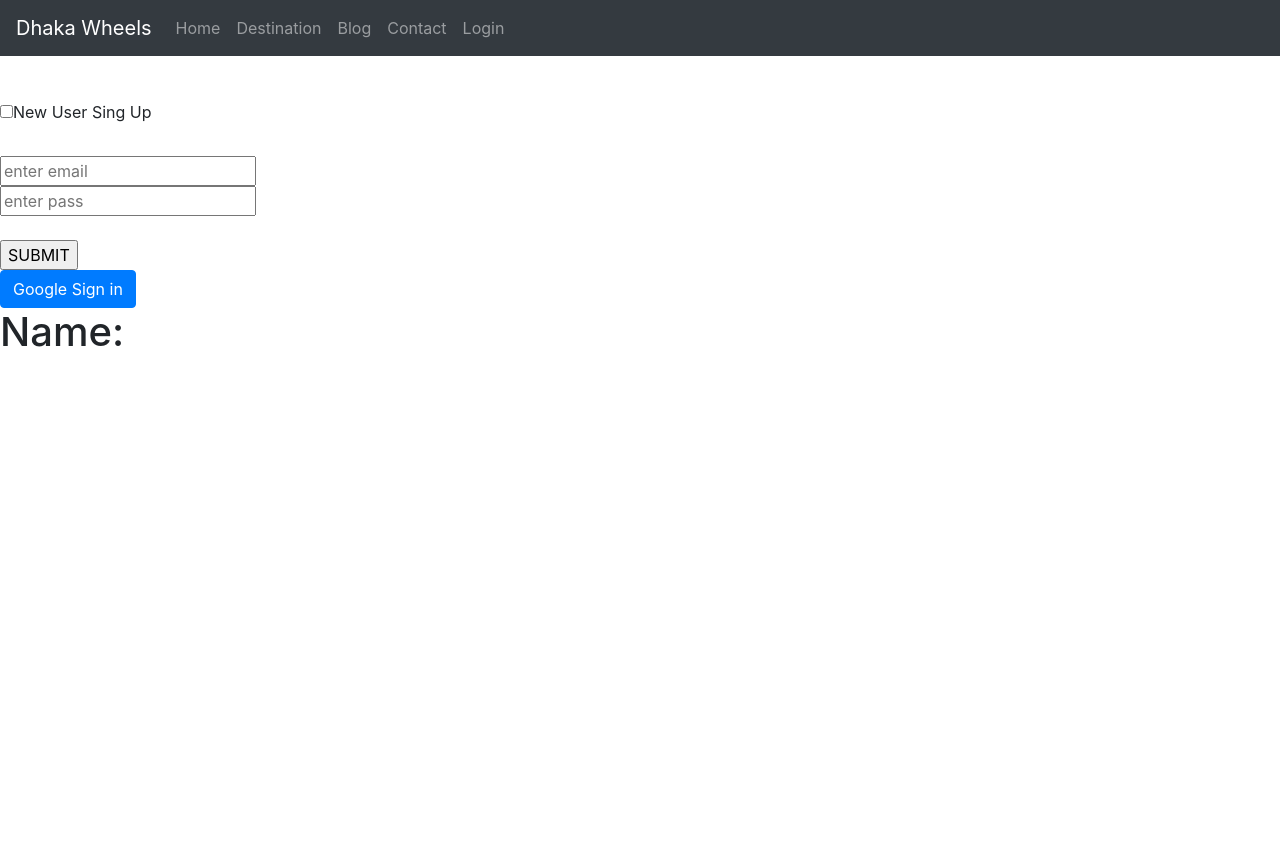
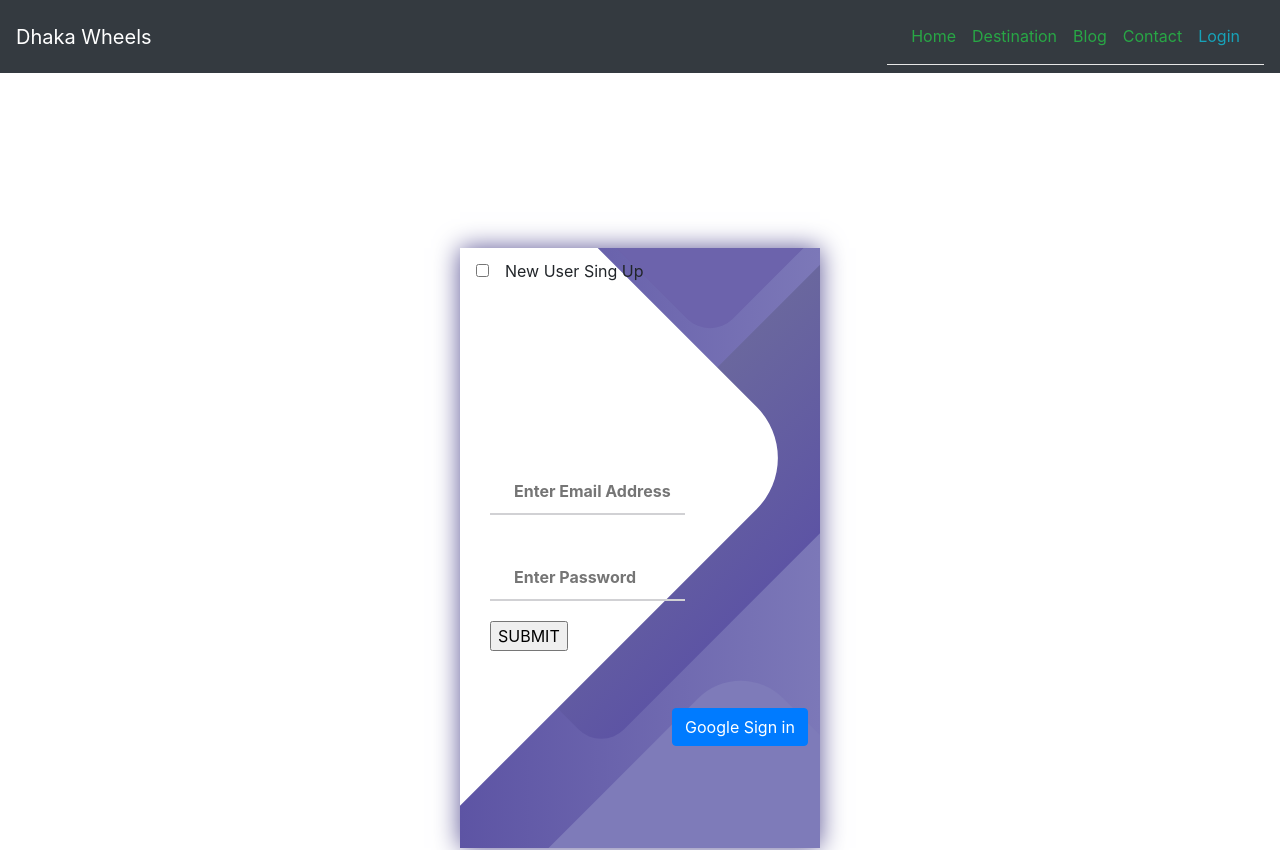
Before and after one commit to OwaliShawon/dhaka-wheels, a React (Create React App) app: page /login in a window 1280 px wide. Shown: the top 850 px of the page. Before the commit the page ends 800 px from the top, so only its background shows below. Built offline with nearby package versions, Linux system fonts and the light colour scheme.

Commit message:
some design change

```diff
--- a/src/App.js
+++ b/src/App.js
@@ -1,19 +1,15 @@
-import logo from './logo.svg';
 import 'bootstrap/dist/css/bootstrap.min.css';
+import { createContext, useState } from 'react';
+import {
+  BrowserRouter as Router, Route, Switch
+} from "react-router-dom";
 import './App.css';
+import Destination from './components/Destination/Destination';
+import Header from './components/Header/Header';
 import Home from './components/Home/Home';
-import {
-  BrowserRouter as Router,
-  Switch,
-  Route,
-  Link
-} from "react-router-dom";
+import Login from './components/Login/Login';
 import NoMatch from './components/NoMatch/NoMatch';
-import Header from './components/Header/Header';
-import Login from './components/Login/Login';
-import { createContext, useState } from 'react';
 import PrivateRoute from './components/PrivateRoute/PrivateRoute';
-import Destination from './components/Destination/Destination';
 
 export const LoggedInUserContext = createContext();
 
@@ -22,7 +18,7 @@ function App() {
   console.log(loggedInUser.name);
   return (
     <LoggedInUserContext.Provider value={[loggedInUser, setLoggedInUser]}>
-      {/* <h1>Name: {loggedInUser.name} </h1> */}
+      <h1>Name: {loggedInUser.name} </h1>
       <Router>
         <Header></Header>
         <Switch>
@@ -40,8 +36,6 @@ function App() {
             <Destination></Destination>
           </PrivateRoute>
 
-
-
           <Route path="*">
             <NoMatch />
           </Route>
--- a/src/components/Header/Header.css
+++ b/src/components/Header/Header.css
@@ -0,0 +1,5 @@
+.links{
+    padding: 0.5rem 1rem;
+    border-bottom: 1px solid #e6e6e6;
+    transition: all 0.3s ease;
+}
--- a/src/components/Header/Header.js
+++ b/src/components/Header/Header.js
@@ -1,7 +1,8 @@
 import React, { useContext } from 'react';
 import { Nav, Navbar } from 'react-bootstrap';
-import { useParams } from 'react-router';
+// import { useParams } from 'react-router';
 import { LoggedInUserContext } from '../../App';
+import "./Header.css";
 
 const Header = () => {
     // const [loggedInUser, setLoggedInUser] = useContext(LoggedInUserContext);
@@ -14,25 +15,17 @@ const Header = () => {
         <div style={{ marginBottom: '100px' }}>
             <Navbar bg="dark" variant="dark" fixed='top'>
                 <Navbar.Brand href="/">
-                    {/* <img
-                        alt=""
-                        src="/logo.svg"
-                        width="30"
-                        height="30"
-                        className="d-inline-block align-top"
-                    />{' '} */}
-                        Dhaka Wheels
+                    Dhaka Wheels
                 </Navbar.Brand>
-                <Nav className="mr-auto">
-                    <Nav.Link href="/home">Home</Nav.Link>
-                    <Nav.Link href="/destination">Destination</Nav.Link>
-                    <Nav.Link href="/blog">Blog</Nav.Link>
-                    <Nav.Link href="/contact">Contact</Nav.Link>
+                <Nav className="ml-auto links">
+                    <Nav.Link className='text-success' href="/home">Home</Nav.Link>
+                    <Nav.Link className='text-success' href="/destination">Destination</Nav.Link>
+                    <Nav.Link className='text-success' href="/blog">Blog</Nav.Link>
+                    <Nav.Link className='text-success' href="/contact">Contact</Nav.Link>
                     {
-                        !loggedInUser.name ? <Nav.Link href="/login">Login</Nav.Link> :
-                            <Nav.Link href="/">{loggedInUser.name}</Nav.Link>
+                        !loggedInUser.name ? <Nav.Link className='text-info' href="/login">Login</Nav.Link> :
+                            <Nav.Link className='text-info' href="">{loggedInUser.name}</Nav.Link>
                     }
-
                 </Nav>
             </Navbar>
         </div>
--- a/src/components/Home/Home.js
+++ b/src/components/Home/Home.js
@@ -1,6 +1,6 @@
 import React, { useEffect, useState } from 'react';
 import { Row } from 'react-bootstrap';
-import fakeData from '../../fakeData/fakeData'
+import fakeData from '../../fakeData/fakeData';
 import Vehicle from '../Vehicle/Vehicle';
 
 const Home = () => {
@@ -13,7 +13,7 @@ const Home = () => {
     // console.log(vehicles);
 
     return (
-        <Row style={{ marginTop: '50px' }}>
+        <Row style={{ margin: '50px' }}>
             {
                 vehicles.map(vehicle => <Vehicle vehicle={vehicle}></Vehicle>)
             }
--- a/src/components/Login/Login.css
+++ b/src/components/Login/Login.css
@@ -0,0 +1,167 @@
+
+
+.container {
+	display: flex;
+	align-items: center;
+	justify-content: center;
+	min-height: 100vh;
+}
+
+.screen {
+	background: linear-gradient(90deg, #5D54A4, #7C78B8);
+	position: relative;
+	height: 600px;
+	width: 360px;
+	box-shadow: 0px 0px 24px #5C5696;
+}
+
+.screen__content {
+	z-index: 1;
+	position: relative;
+	height: 100%;
+}
+
+.screen__background {
+	position: absolute;
+	top: 0;
+	left: 0;
+	right: 0;
+	bottom: 0;
+	z-index: 0;
+	-webkit-clip-path: inset(0 0 0 0);
+	clip-path: inset(0 0 0 0);
+}
+
+.screen__background__shape {
+	transform: rotate(45deg);
+	position: absolute;
+}
+
+.screen__background__shape1 {
+	height: 520px;
+	width: 520px;
+	background: #FFF;
+	top: -50px;
+	right: 120px;
+	border-radius: 0 72px 0 0;
+}
+
+.screen__background__shape2 {
+	height: 220px;
+	width: 220px;
+	background: #6C63AC;
+	top: -172px;
+	right: 0;
+	border-radius: 32px;
+}
+
+.screen__background__shape3 {
+	height: 540px;
+	width: 190px;
+	background: linear-gradient(270deg, #5D54A4, #6A679E);
+	top: -24px;
+	right: 0;
+	border-radius: 32px;
+}
+
+.screen__background__shape4 {
+	height: 400px;
+	width: 200px;
+	background: #7E7BB9;
+	top: 420px;
+	right: 50px;
+	border-radius: 60px;
+}
+
+.login {
+	width: 320px;
+	padding: 30px;
+	padding-top: 156px;
+}
+
+.login__field {
+	padding: 20px 0px;
+	position: relative;
+}
+
+.login__icon {
+	position: absolute;
+	top: 30px;
+	color: #7875B5;
+}
+
+.login__input {
+	border: none;
+	border-bottom: 2px solid #D1D1D4;
+	background: none;
+	padding: 10px;
+	padding-left: 24px;
+	font-weight: 700;
+	width: 75%;
+	transition: .2s;
+}
+
+.login__input:active,
+.login__input:focus,
+.login__input:hover {
+	outline: none;
+	border-bottom-color: #6A679E;
+}
+
+.login__submit {
+	background: #fff;
+	font-size: 14px;
+	margin-top: 30px;
+	padding: 16px 20px;
+	border-radius: 26px;
+	border: 1px solid #D4D3E8;
+	text-transform: uppercase;
+	font-weight: 700;
+	display: flex;
+	align-items: center;
+	width: 100%;
+	color: #4C489D;
+	box-shadow: 0px 2px 2px #5C5696;
+	cursor: pointer;
+	transition: .2s;
+}
+
+.login__submit:active,
+.login__submit:focus,
+.login__submit:hover {
+	border-color: #6A679E;
+	outline: none;
+}
+
+.button__icon {
+	font-size: 24px;
+	margin-left: auto;
+	color: #7875B5;
+}
+
+.social-login {
+	position: absolute;
+	height: 140px;
+	width: 160px;
+	text-align: center;
+	bottom: 0px;
+	right: 0px;
+	color: #fff;
+}
+
+.social-icons {
+	display: flex;
+	align-items: center;
+	justify-content: center;
+}
+
+.social-login__icon {
+	padding: 20px 10px;
+	color: #fff;
+	text-decoration: none;
+	text-shadow: 0px 0px 8px #7875B5;
+}
+
+.social-login__icon:hover {
+	transform: scale(1.5);
+}
--- a/src/components/Login/Login.js
+++ b/src/components/Login/Login.js
@@ -1,10 +1,11 @@
+import firebase from "firebase/app";
+import "firebase/auth";
 import React, { useContext, useState } from 'react';
 import { Button } from 'react-bootstrap';
-import firebase from "firebase/app";
-import "firebase/auth";
+import { useHistory, useLocation } from 'react-router';
+import { LoggedInUserContext } from '../../App';
 import firebaseConfig from './firebase.config';
-import { LoggedInUserContext } from '../../App';
-import { useHistory, useLocation } from 'react-router';
+import './Login.css';
 
 const Login = () => {
     const [newUser, setNewUser] = useState(false);
@@ -142,32 +143,39 @@ const Login = () => {
 
     return (
         <div>
-            <input type="checkbox" onChange={() => setNewUser(!newUser)} name="newUser" id=""></input>
-            <label htmlFor="newUser">New User Sing Up</label>
-            <form onSubmit={handleSubmit}>
-                {newUser && <input type="text" name="name" placeholder="Name" required onBlur={handleChange}></input>}
-                <br />
-                <input type="text" name="email" placeholder="enter email" required onBlur={handleChange} />
-                <br />
-                <input type="password" name="password" placeholder="enter pass" required onBlur={handleChange} />
-                <br /> <br />
-                <input type="submit" value="SUBMIT" />
+            <div class="container">
+                <div class="screen">
+                    <div class="screen__content">
+                        <input type="checkbox" onChange={() => setNewUser(!newUser)} name="newUser" id="" className="m-3"></input>
+                        <label htmlFor="newUser" className="">New User Sing Up</label>
+                        <form class="login" onSubmit={handleSubmit}>
+                            {newUser && <input type="text" class="login__input" name="name" placeholder="Name" required onBlur={handleChange}></input>}
+                            <div class="login__field">
+                                {/* <i class="login__icon fas fa-user"></i> */}
+                                <input type="text " class="login__input" name="email" placeholder="Enter Email Address" required onBlur={handleChange} />
+                            </div>
+                            <div class="login__field">
+                                {/* <i class="login__icon fas fa-lock"></i> */}
+                                <input type="password" class="login__input" name="password" placeholder="Enter Password" required onBlur={handleChange} />
+                            </div>
+                            <input type="submit" class="button__text" value="SUBMIT" />
                         </form>
-
+                        <div class="social-login">
                             {
                                 loggedInUser.isSignIn ? <Button onClick={handleSingOut}>Sing Out</Button> :
                                     <Button onClick={handleGoogleSignIn}>Google Sign in</Button>
                             }
-            {/* {
-                loggedInUser.isSignIn && <div>
-                    <p>Welcome! {loggedInUser.name}</p>
-                    <p>Your Email: {loggedInUser.email}</p>
-                    <img src={loggedInUser.photoURL} alt="" />
                         </div>
-            } */}
+                    </div>
+                    <div class="screen__background">
+                        <span class="screen__background__shape screen__background__shape4"></span>
+                        <span class="screen__background__shape screen__background__shape3"></span>
+                        <span class="screen__background__shape screen__background__shape2"></span>
+                        <span class="screen__background__shape screen__background__shape1"></span>
+                    </div>
+                </div>
+            </div>
 
-
-            {/* <Button onClick={handleGoogleSignIn}>Google Sign in</Button> */}
         </div>
     );
 };
--- a/src/components/Vehicle/Vehicle.js
+++ b/src/components/Vehicle/Vehicle.js
@@ -1,9 +1,6 @@
 import React from 'react';
-import { Button, Card, Col, Row } from 'react-bootstrap';
-import Switch from 'react-bootstrap/esm/Switch';
-import { Route, Router } from 'react-router';
+import { Button, Card, Col } from 'react-bootstrap';
 import { Link } from 'react-router-dom';
-import Destination from '../Destination/Destination';
 
 const Vehicle = (props) => {
     const { id, type, image } = props.vehicle;
@@ -19,10 +16,10 @@ const Vehicle = (props) => {
 
     }
     return (
-        <Col>
+        <Col ol>
             <Link to='/destination'>
                 <Button onClick={handleVehicleClick} style={{ margin: '10px' }}>
-                    <Card style={{ width: '20rem' }}>
+                    <Card className='p-5' style={{ width: '20rem' }}>
                         <Card.Img variant="top" src={image} />
                         <Card.Body>
                             <Card.Title style={{ color: 'black' }}>{type}</Card.Title>
```
Also changed, not shown: 1 other file (tests, documents, lock files or other folders). Lines whose indentation alone changed are shown as unchanged.
